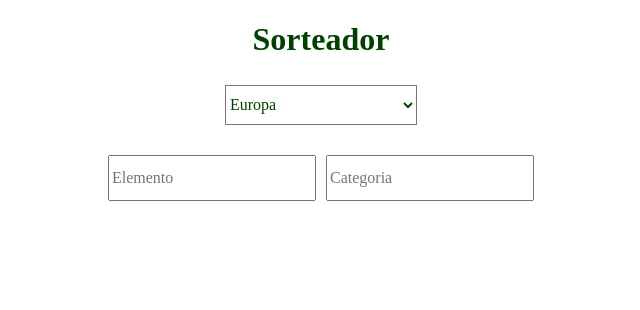
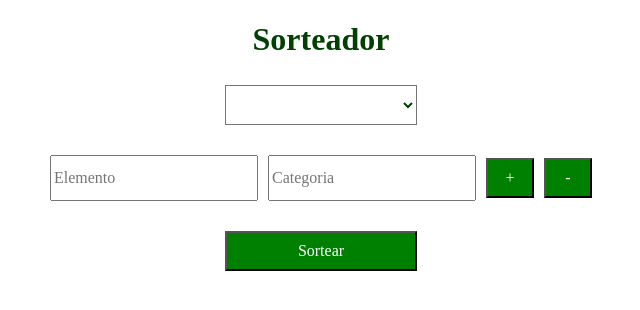
Before and after one commit to tiagoenriquez/sorteador, a React (Create React App) app: page / in a window 1280 px wide. Shown: the top 310 px of the page, without its empty margins (319-959 px from the left). Built offline with nearby package versions, Linux system fonts and the light colour scheme.

Commit message:
montando tela inicial

```diff
--- a/src/App.js
+++ b/src/App.js
@@ -6,7 +6,8 @@ import { useState } from "react";
 function App() {
 
   const [resultado, setResultado] = useState(false);
-  const [categorias, setCategorias] = useState([{chave: 1, nome: 'Europa'}, {chave: 2, nome: 'América do Sul'}, {chave: 3, nome: 'Ásia'}, {chave: 4, nome: 'África'}, {chave: 5, nome: 'América do Norte'}]);
+  const [categorias, setCategorias] = useState([]);
+  const [elementos, setElementos] = useState([]);
 
   return (
     <ThemeProvider theme={tema}>
@@ -16,6 +17,7 @@ function App() {
         <Inicial
           categorias={categorias}
           valor={'-'}
+          elementos={elementos}
         />
       }
     </ThemeProvider>
--- /dev/null
+++ b/src/components/Botao/index.jsx
@@ -0,0 +1,18 @@
+import { BotaoNormalStyled } from "./style";
+import { BotaoPequenoStyled } from "./style";
+
+function Botao({ grande, etiqueta }) {
+
+    if (grande) {
+        return (
+            <BotaoNormalStyled>{etiqueta}</BotaoNormalStyled>
+        );
+    } else {
+        return (
+            <BotaoPequenoStyled>{etiqueta}</BotaoPequenoStyled>
+        );
+    }
+
+}
+
+export default Botao;
--- /dev/null
+++ b/src/components/Botao/style.js
@@ -0,0 +1,27 @@
+import styled from "styled-components";
+
+export const BotaoNormalStyled = styled.button`
+  height: ${(props) => props.theme.altura.principal};
+  width: 192px;
+  margin: ${(props) => props.theme.margens.principal};
+  font-size: ${(props) => props.theme.tamanhoFonte.principal};
+  font-family: ${(props) => props.theme.familiaFonte.principal};
+  background-color: ${(props) => props.theme.cores.principal};
+  color: white;
+  : hover {
+    background-color: ${(props) => props.theme.cores.escuro};
+  }
+`;
+
+export const BotaoPequenoStyled = styled.button`
+  height: ${(props) => props.theme.altura.principal};
+  width: 48px;
+  margin: ${(props) => props.theme.margens.principal};
+  font-size: ${(props) => props.theme.tamanhoFonte.principal};
+  font-family: ${(props) => props.theme.familiaFonte.principal};
+  background-color: ${(props) => props.theme.cores.principal};
+  color: white;
+  : hover {
+    background-color: ${(props) => props.theme.cores.escuro};
+  }
+`;
--- a/src/components/Container/index.jsx
+++ b/src/components/Container/index.jsx
@@ -0,0 +1,17 @@
+import Elemento from "../Elemento";
+import { ContainerStyled } from "./style";
+
+function Container({ elementos }) {
+    return (
+        <ContainerStyled>
+            {
+                elementos.map((elemento) =>
+                    <Elemento key={elemento.chave} />
+                )
+            }
+            <Elemento />
+        </ContainerStyled>
+    );
+}
+
+export default Container;
--- a/src/components/Container/style.js
+++ b/src/components/Container/style.js
@@ -0,0 +1,9 @@
+import styled from "styled-components";
+
+export const ContainerStyled = styled.div`
+  dispĺay: flex;
+  flex-direction: column;
+  justify-content: center;
+  align-items: center;
+  margin: 20px 20px 20px 20px;
+`;
--- a/src/components/Elemento/index.jsx
+++ b/src/components/Elemento/index.jsx
@@ -1,3 +1,4 @@
+import Botao from "../Botao";
 import CampoTexto from "../CampoTexto";
 import { ElementoStyled } from "./style";
 
@@ -6,6 +7,8 @@ function Elemento() {
         <ElementoStyled>
             <CampoTexto etiqueta={'Elemento'} />
             <CampoTexto etiqueta={'Categoria'} />
+            <Botao grande={false} etiqueta={'+'}/>
+            <Botao grande={false} etiqueta={'-'}/>
         </ElementoStyled>
     );
 }
--- a/src/components/Elemento/style.js
+++ b/src/components/Elemento/style.js
@@ -5,5 +5,4 @@ export const ElementoStyled = styled.div`
   flex-direction: row;
   justify-content: center;
   align-items: center;
-  margin-top: 20px;
 `;
--- a/src/components/index.js
+++ b/src/components/index.js
@@ -1,3 +1,3 @@
 export { default as Seletor } from './Seletor';
 export { default as Titulo} from './Titulo';
-export { default as Elemento } from './Elemento';
+export { default as Container } from './Container';
--- a/src/pages/Inicial/index.jsx
+++ b/src/pages/Inicial/index.jsx
@@ -1,7 +1,8 @@
-import { Elemento, Seletor, Titulo } from "../../components";
+import { Container, Seletor, Titulo } from "../../components";
+import Botao from "../../components/Botao";
 import { InicialStyled } from "./styled";
 
-function Inicial({ valor, categorias }) {
+function Inicial({ valor, categorias, elementos }) {
 
     return (
         <InicialStyled>
@@ -10,7 +11,11 @@ function Inicial({ valor, categorias }) {
                 valor={valor}
                 categorias={categorias}
             />
-            <Elemento />
+            <Container elementos={elementos} />
+            <Botao
+                grande={true}
+                etiqueta='Sortear'
+            />
         </InicialStyled>
     );
 }
```
